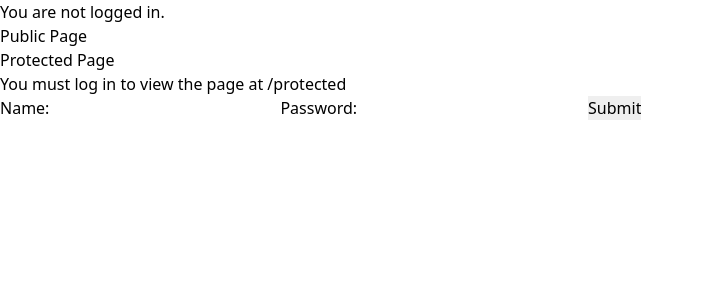
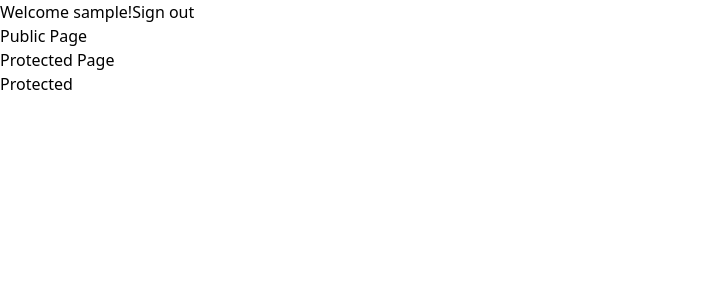
Before and after one commit to NovatecConsulting/betting-game-frontend, a React (Create React App) app in the folder betting-game-react/: page /protected in a window 1280 px wide. Before the commit this address led to /login. Shown: the top 300 px of the page, without its empty margins (0-704 px from the left). Built offline with nearby package versions, Linux system fonts and the light colour scheme; sample sign-in values are in the browser's storage.

Commit message:
Add basic storing of user credentials in local storage

```diff
--- a/betting-game-react/src/AuthenticationSystem.ts
+++ b/betting-game-react/src/AuthenticationSystem.ts
@@ -9,19 +9,21 @@ export interface IAuthenticationSystem {
 }
 
 export class FakeAuthenticationSystem implements IAuthenticationSystem {
-    isAuthenticated: boolean = false;
-    userName : string = "";
+    userName : string = localStorage.getItem("userName") || "";
+    isAuthenticated: boolean = this.userName !== "";
 
     authenticate(
         userName:string,
         password:string,
         callback: () => void) {
+        this.userName = userName;
         this.isAuthenticated = true;
-        this.userName = userName;
+        localStorage.setItem("userName", this.userName);
         setTimeout(callback, 100);
     }
 
     signout(callback: () => void) {
+        this.userName = "";
         this.isAuthenticated = false;
         setTimeout(callback, 100);
     }
```
